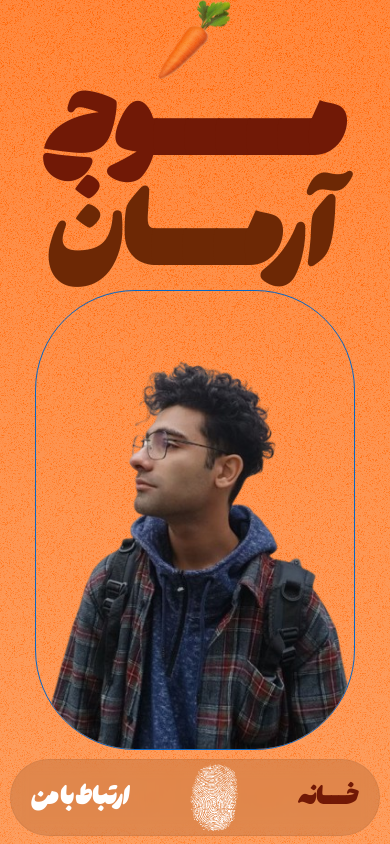
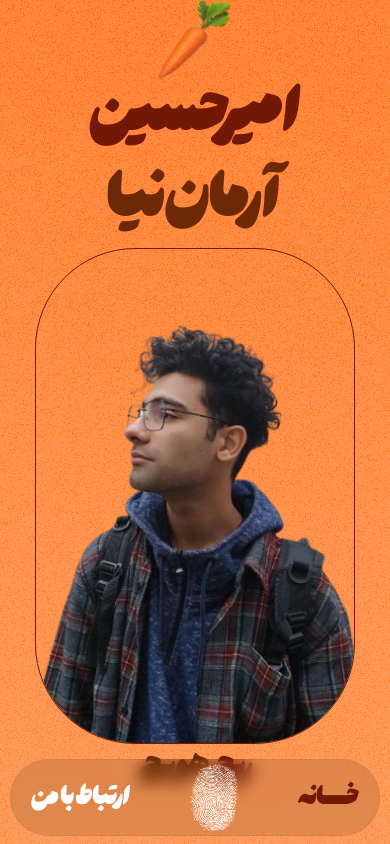
Before and after one commit to abolfazlj10/richHavij, a Next.js app: page / in a window 390 px wide. Built offline with nearby package versions, Linux system fonts and the light colour scheme.

Commit message:
replaced dependencies.

```diff
--- a/app/components/onceScreen.js
+++ b/app/components/onceScreen.js
@@ -5,21 +5,20 @@ export default function OnceScreen () {
                 <div className='grid-cols-subgrid col-span-7'></div>
                 <div className='max-[1330px]:hidden grid-rows-subgrid col-span-1 row-span-3'></div>
                 <div className='containerMainContent'>
-                    <div className='titleHeading max-[1329px]:hidden'>
-                        <div className='text-highBrown'>مـــــــــــــــــوج</div>
-                        <div className='text-lowBrown'>آرمــــــــــــــــان‌</div>
+                    <div className='titleHeading'>
+                        <div className="flex flex-col">
+                            <div className="subTitle text-highBrown mr-auto max-[820px]:mr-0 -mb-6">ریچ</div>
+                            <div className="text-lowBrown">امیرحسین</div>
+                        </div>
+                        <div className="flex flex-col">
+                            <div className="flex-1 opacity-0 select-none">.</div>
+                            <div className="text-highBrown mr-16">آرمان‌نیا</div>
+                            <div className="subTitle text-lowBrown -mt-5  mr-auto">هویج</div>
+                        </div>
                     </div>
-                    {/* <div className='titleHeading max-[899px]:hidden min-[1330px]:hidden'>
-                        <div className='text-highBrown'>مـــــــــــــوج</div>
-                        <div className='text-lowBrown'>آرمــــــــــــان‌</div>
-                    </div>
-                    <div className='titleHeading min-[900px]:hidden'>
-                        <div className='text-highBrown'>مــــــــــوج</div>
-                        <div className='text-lowBrown'>آرمـــــــــان‌</div>
-                    </div>*/}
                     <div className='containerTwoIcon'>
-                        <img className="max-[1330px]:w-[150px]" src='./havij.png'/>
-                        <img className="max-[1330px]:w-[150px]" src='./havij.png'/>
+                        <img className="w-[150px] max-[1330px]:w-[150px]" src='./havij.png'/>
+                        <img className="w-[150px] max-[1330px]:w-[150px]" src='./havij.png'/>
                     </div>
                     <div className='spaceImageMain'>
                         <img className='Image' src='./richhavich-bg.png'/>
@@ -33,11 +32,15 @@ export default function OnceScreen () {
             <div className="containerMobileOnceScreen min-[750px]:hidden">
                 <div className="titleMobile">
                     <img className="topIconMowjMobile" src="./havij.png" />
-                    <div className="text-highBrown">مـــــوج</div>
-                    <div className="text-lowBrown">آرمـــان‌</div>
+                    <div className="text-highBrown">امیرحسین</div>
+                    <div className="text-lowBrown">آرمان‌نیا</div>
                 </div>
                 <div className='spaceImageMainMobile'>
                     <img className='ImageMobile' src='./richhavich-bg.png'/>
+                </div>
+                <div className="subtextMobile">
+                    <div className="text-highBrown">ریچ</div>
+                    <div className="text-lowBrown">هویج</div>
                 </div>
             </div>
         </div>
--- a/app/components/thirdScreen.js
+++ b/app/components/thirdScreen.js
@@ -7,15 +7,15 @@ export default function ThirdScreen () {
             </div>
             <div className='socialMediaLinks'>
             <div className='containerLinks'>
-                <div className='text-[#D44638] max-[552px]:-mt-52 -mt-10 -ml-10 blob'><a href='mailto:Amirarmaniya@gmail.com'>جیمیل</a></div>
-                <div className='blob max-[750px]:-mt-32 text-[#5DA5FF]'><a href='https://www.instagram.com/amir_armaniya'>بی هنس</a></div>
-                <div className='blob max-[750px]:-mt-32'><a className="instagramLink" href='https://www.instagram.com/mowjarman'>اینستاگرام</a></div>
-                <div className='blob max-[750px]:-mt-32 text-[#0A66C2]'><a href='https://www.linkedin.com/in/amir_armaniya'>لینکدین</a></div>
+                <div className='text-[#D44638] blob'><a href='mailto:Amirarmaniya@gmail.com'>جیمیل</a></div>
+                <div className='blob text-[#5DA5FF] min-[750px]:-mt-12 min-[750px]:-mr-10'><a href='https://www.behance.net/amirarman'>بی هنس</a></div>
+                <div className='blob min-[750px]:-mr-16'><a className="instagramLink" href='https://www.instagram.com/amir_armaniya'>اینستاگرام</a></div>
+                <div className='blob text-[#0A66C2] min-[750px]:-mr-10 max-[750px]:-ml-40 max-[750px]:-mt-10'><a href='https://www.linkedin.com/in/amir_armaniya'>لینکدین</a></div>
             </div>
             <div className='containerLinks'>
-                <div className='text-[#0088CC] -mt-9 blob'><a href='https://t.me/amir_armaniya'>تلگرام</a></div>
-                <div className='blob max-[750px]:-mt-32 text-[#EA4C89]'><a href='https://www.instagram.com/mowjarman'>دریبل</a></div>
-                <div className='text-[#25D366] max-[552px]:-mt-20 -mt-9 -ml-10 blob'><a href='https://wa.me/+9373566967'>واتسپ</a></div>
+                <div className='text-[#0088CC] blob min-[750px]:-mt-20 max-[750px]:-mt-32 max-[750px]:-mr-24'><a href='https://t.me/amir_armaniya'>تلگرام</a></div>
+                <div className='text-[#EA4C89] blob min-[750px]:-mt-20 min-[750px]:-mr-10 max-[750px]:-mr-20 max-[750px]:-mt-5'><a href='https://dribbble.com/aamis'>دریبل</a></div>
+                <div className='text-[#25D366] blob min-[750px]:-mt-10 min-[750px]:-mr-10 max-[750px]:-mr-5'><a href='https://wa.me/+9373566967'>واتسپ</a></div>
             </div>
             </div>
             <div className='flex justify-center max-[750px]:hidden'><a href='https://mehdi-arman-s-project.vercel.app/'><img src='./desginer.svg'/></a></div>
--- a/app/main.css
+++ b/app/main.css
@@ -71,17 +71,21 @@ html,body{
     @apply max-[1330px]:col-span-7 max-[1330px]:mx-[70px] max-[900px]:mx-[40px];
 }
 .titleHeading{
-    @apply flex-1 mb-20 flex flex-col justify-end font-hasti text-[130px] mx-auto;
-    line-height: 130px;
+    @apply max-w-[1460px] flex-1 flex justify-evenly items-center font-hasti text-[100px];
+    @apply min-[2020px]:mx-auto min-[2020px]:gap-52 max-[820px]:text-[80px];
+}
+.subTitle{
+    @apply text-[40px] px-28 max-[820px]:text-[30px] max-[820px]:px-20;
 }
 .containerTwoIcon{
     @apply flex justify-between;
+    @apply min-[2020px]:justify-around;
 }
 .spaceImageMain{
     @apply absolute h-full w-full flex justify-center items-center;
 }
 .Image{
-    @apply backdrop-blur border bg-black/10 border-[#ababab78] rounded-[70px] h-[550px] w-[430px] object-cover;
+    @apply backdrop-blur-sm border bg-black/10 border-[#ababab78] rounded-[70px] h-[550px] w-[430px] object-cover;
     @apply max-[900px]:w-[400px];
 }
 .arrowDown{
@@ -135,50 +139,40 @@ html,body{
     @apply text-highBrown font-hasti text-[120px] mt-24 -mr-16;
 }
 .socialMediaLinks{
-    @apply flex flex-col flex-1 font-hasti items-center justify-center text-[50px];
+    @apply flex flex-col flex-1 font-hasti items-center justify-center text-[4vw];
+    @apply max-[750px]:flex-row max-[750px]:text-[35px] max-[408px]:text-[8vw];
 }
 .containerLinks{
     @apply flex justify-center items-center;
+    @apply max-[750px]:flex-col;
 }
 .maxWidth{
     @apply max-w-[1500px];
 }
 .titleMobile{
-    @apply text-center font-hasti text-[140px] max-[465px]:text-[120px] max-[390px]:text-[100px];
-    line-height: 150px;
+    @apply text-center font-hasti text-[15vw];
+    line-height: 22vw;
 }
 .spaceImageMainMobile{
     @apply h-full w-full flex justify-center items-center;
 }
 .containerMobileOnceScreen{
-    @apply h-full grid grid-rows-[2fr_4fr_150px];
+    @apply h-full grid grid-rows-[1fr_3fr_24vw_15vw];
 }
 .topIconMowjMobile{
     @apply w-24 mx-auto mt-5 -mb-10 max-[390px]:-mb-5 max-[390px]:mt-1;
 }
 .ImageMobile{
-    @apply w-[450px] h-[530px] object-cover rounded-[100px] border border-[#0A66C2] max-[465px]:w-[350px] max-[390px]:w-[320px];
+    @apply w-[450px] h-full object-cover rounded-[100px] border border-[#711906] max-[465px]:w-[350px] max-[390px]:w-[320px];
 }
 .signMowj{
     @apply max-[750px]:mr-auto max-[750px]:ml-9 max-[750px]:-mt-10 z-10 max-[750px]:relative max-[600px]:-mt-14 max-[750px]:w-[80px] max-[460px]:-mt-20;
 }
 .blob{
-    @apply bg-[#0000001C] p-14 rounded-full border border-white/10 backdrop-blur ;
+    @apply bg-[#0000001C] p-10 rounded-full border border-white/10 backdrop-blur;
 }
-@media (max-width:465px) {
-    .titleMobile{
-        line-height: 130px;
-    }
-}
-@media (max-width:390px) {
-    .titleMobile{
-        line-height: 110px;
-    }
-}
-@media (max-width:750px) and (max-height:993px) {
-    .ImageMobile{
-        @apply h-[500px];
-    }
+.subtextMobile{
+    @apply text-[8vw] flex font-hasti justify-center;
 }
 @media (max-width:1025px) {
     .positionNavbarMobile{
@@ -189,9 +183,6 @@ html,body{
     .containerMobileOnceScreen{
         @apply grid-rows-[2fr_4fr_100px];
     }
-    .ImageMobile{
-        @apply h-[440px];
-    }
     .navbarMobile{
         @apply py-1;
     }
@@ -199,47 +190,12 @@ html,body{
         @apply w-20 pb-[10px] mt-0;
     }
 }
-@media (max-width:750px) and (max-height:869px) {
-    .titleMobile{
-        @apply text-[100px];
-        line-height: 110px;
-    }
-    .ImageMobile{
-        @apply h-[460px];
-    }
-}
-@media (max-width:750px) and (max-height:833px) {
-    .ImageMobile{
-        @apply h-[440px];
-    }
-}
-@media (max-width:750px) and (max-height:813px) {
-    .titleMobile{
-        line-height: 105px;
-    }
-    .ImageMobile{
-        @apply h-[430px];
-    }
-
-}
 @media (max-width:750px) and (max-height:789px) {
-    .titleMobile{
-        @apply text-[90px];
-        line-height: 90px;
-    }
-    .ImageMobile{
-        @apply h-[410px];
-    }
     .navbarMobile{
         @apply text-xl;
     }
     .navFileFingerprint{
         @apply w-10;
-    }
-}
-@media (max-width:750px) and (max-height:765px) {
-    .ImageMobile{
-        @apply h-[390px];
     }
 }
 @media (min-width:750px) {
@@ -250,9 +206,6 @@ html,body{
 @media (min-width:750px) and (max-height:833px) {
     .gridSystemOneScreen{
         @apply grid-rows-[150px_1fr_1fr_1fr];
-    }
-    .titleHeading{
-        @apply mb-0;
     }
     .navbar{
         @apply p-10;
@@ -266,11 +219,6 @@ html,body{
 @media (min-width:750px) and (max-height:735px) {
     .Image{
         @apply h-[510px];
-    }
-}
-@media (min-width:750px) and (min-height:1041px) {
-    .titleHeading{
-        @apply mt-[300px] justify-center;
     }
 }
 /* secondDcreen */
@@ -489,16 +437,13 @@ html,body{
     .blob{
         @apply px-10
     }
-    .socialMediaLinks{
-        @apply text-[40px];
-    }
 }
 @media (max-width:412px) {
     .connectMe{
-        @apply text-[60px] mt-28 -mr-24;
+        @apply text-[15vw] mt-28 -mr-24;
     }
     .socialMediaLinks{
-        @apply text-[30px] justify-end pb-[100px];
+        @apply justify-end pb-[100px];
     }
 }
 @media (max-height:705px) {
```
